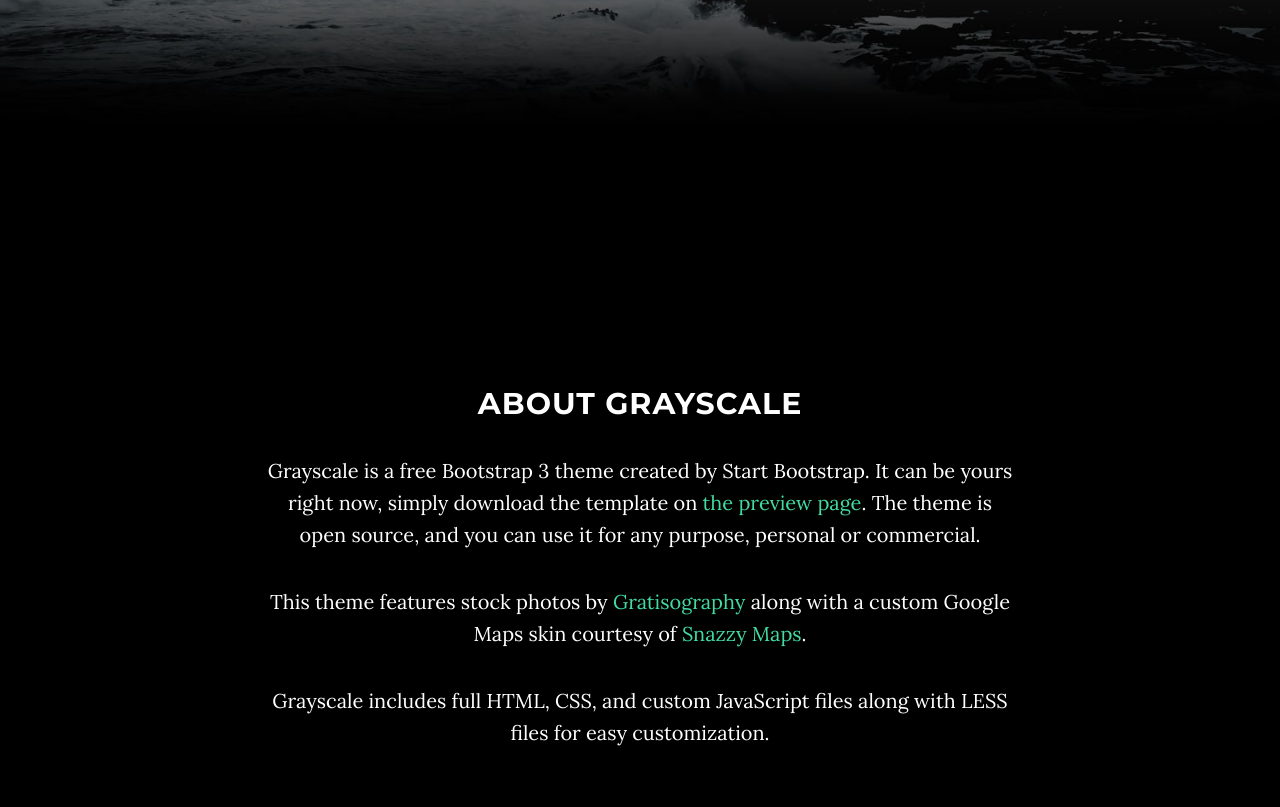
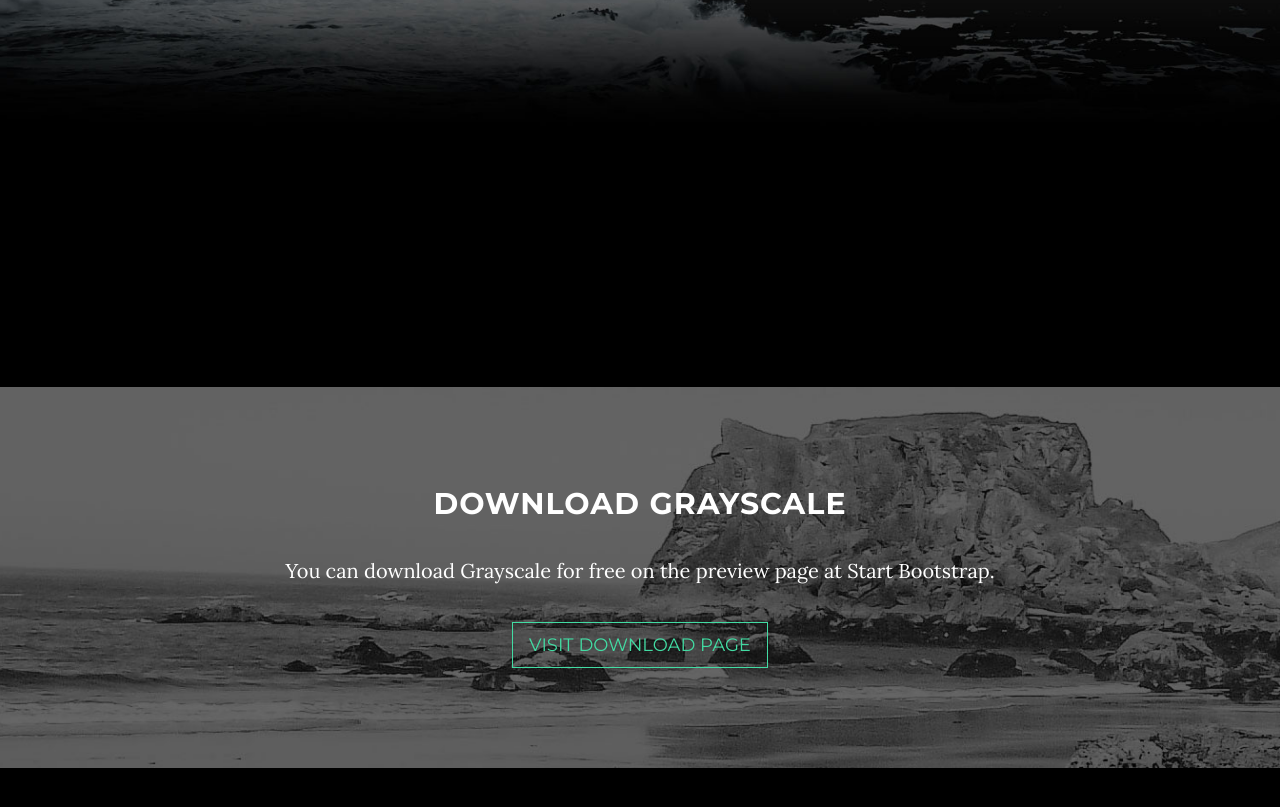
Before and after one commit to dianaks/blibli-future-program, a website: page index.html in a window 1280 px wide. Shown: the part 663-1470 px from the top of the page. Drawn offline with nearby package versions, Linux system fonts and the light colour scheme; some packages are replaced by stand-ins of ours; files that its build step writes are made by us from their sources.

Commit message:
delete about section

```diff
--- a/index.html
+++ b/index.html
@@ -86,18 +86,6 @@
         </div>
     </header>
 
-    <!-- About Section -->
-    <section id="about" class="container content-section text-center">
-        <div class="row">
-            <div class="col-lg-8 col-lg-offset-2">
-                <h2>About Grayscale</h2>
-                <p>Grayscale is a free Bootstrap 3 theme created by Start Bootstrap. It can be yours right now, simply download the template on <a href="http://startbootstrap.com/template-overviews/grayscale/">the preview page</a>. The theme is open source, and you can use it for any purpose, personal or commercial.</p>
-                <p>This theme features stock photos by <a href="http://gratisography.com/">Gratisography</a> along with a custom Google Maps skin courtesy of <a href="http://snazzymaps.com/">Snazzy Maps</a>.</p>
-                <p>Grayscale includes full HTML, CSS, and custom JavaScript files along with LESS files for easy customization.</p>
-            </div>
-        </div>
-    </section>
-
     <!-- Download Section -->
     <section id="download" class="content-section text-center">
         <div class="download-section">
```
